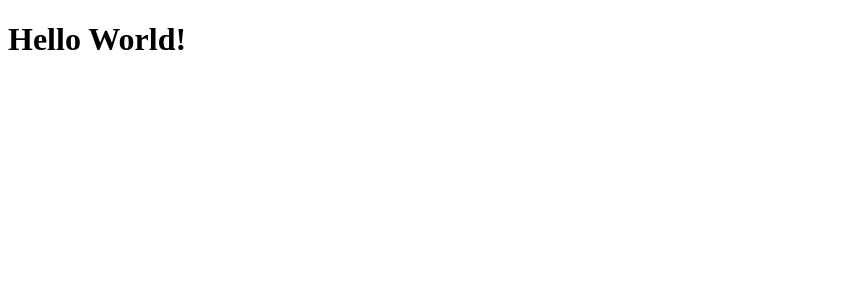
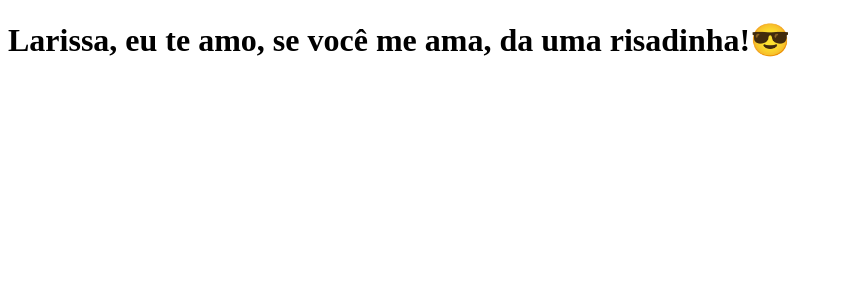
Before and after one commit to rafaeluisx/clone-tabnews, a Next.js app: page / in a window 1280 px wide. Shown: the top 300 px of the page, without its empty margins (0-843 px from the left). Built offline with nearby package versions, Linux system fonts and the light colour scheme.

Commit message:
feat: altera a frase de testes

```diff
--- a/pages/index.js
+++ b/pages/index.js
@@ -1,5 +1,5 @@
 function Home(){
-    return <h1>Hello World!</h1>;
+    return <h1>Larissa, eu te amo, se você me ama, da uma risadinha!😎</h1>;
 }
 
 export default Home;
```
